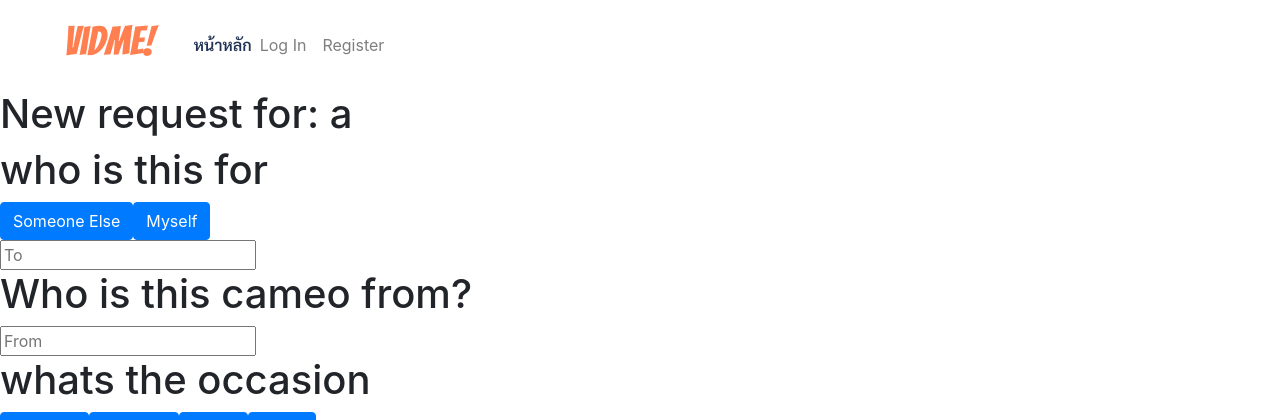
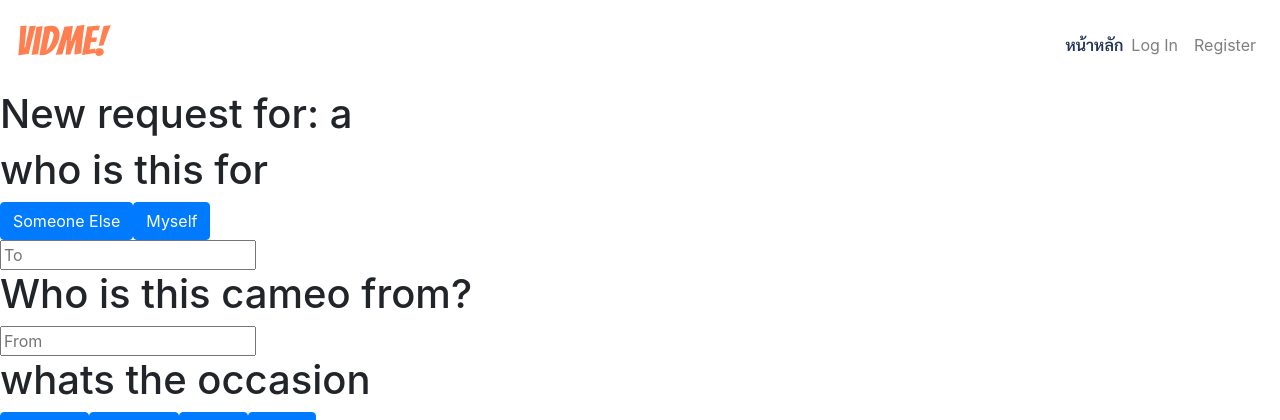
Before and after one commit to WILACHAT/abladeevoo, a Django app: page /book/a in a window 1280 px wide. Shown: the top 420 px of the page. Run offline with Django 3.2, Linux system fonts and the light colour scheme; data comes from the database, SQL or seed files in the repository; some libraries are stand-ins or nearby versions; some web fonts are replaced.

Commit message:
april 25 again

```diff
--- a/network/templates/network/layout.html
+++ b/network/templates/network/layout.html
@@ -26,9 +26,11 @@
 -->
 
 
-        <nav class="navbar navbar-expand-lg navbar-light ml-auto">
-            <a class="navbar-brand ml-5" href="{% url 'index' %}"><h4 class="videme">Vidme!</h4></a>
-            <div>
+<nav class="navbar navbar-expand-lg navbar-light justify-content-between">
+
+      <a class="navbar-brand" href="{% url 'index' %}"><h4 class="videme">Vidme!</h4></a>
+      <div class="justify-content-start">
+
               <ul class="navbar-nav">
                   {% if user.is_authenticated %}
                     {% if user.influencer_ornot == 1 %}
@@ -46,8 +48,6 @@
                         <a id="navprofile" class="nav-link" href="{% url 'superuser' %}"><strong>Super User</strong></a>
                       </li>
                     {% endif %}
-
-
                  {% endif %}
 
                   <li class="nav-item mt-2 ml-4">
@@ -61,8 +61,9 @@
                     <a class="wa" href="{% url 'dara' %}">สมัครเป็นสตาร์</a>
                   </li>
 
-
-                  <div class="dropdown">
+        </div>
+          <div>
+                  <div class="dropdown dropleft">
                     <button class="dropdownbutton btn btn-link dropdown-toggle" type="button" id="dropdownMenuButton1" data-bs-toggle="dropdown" aria-expanded="false">
                     อื่นๆ
                     </button>
@@ -75,11 +76,8 @@
                     </ul>
 
                 </div>
+              </div>
 
-                <div class="ngong">
-
-
-              </div>
 
                 {% else %}
                     <li class="nav-item">
@@ -93,6 +91,7 @@
             </div>
 
           </nav>
+
 
           </div>
         <div class="body mb-3">
```
Lines whose indentation alone changed are shown as unchanged.
